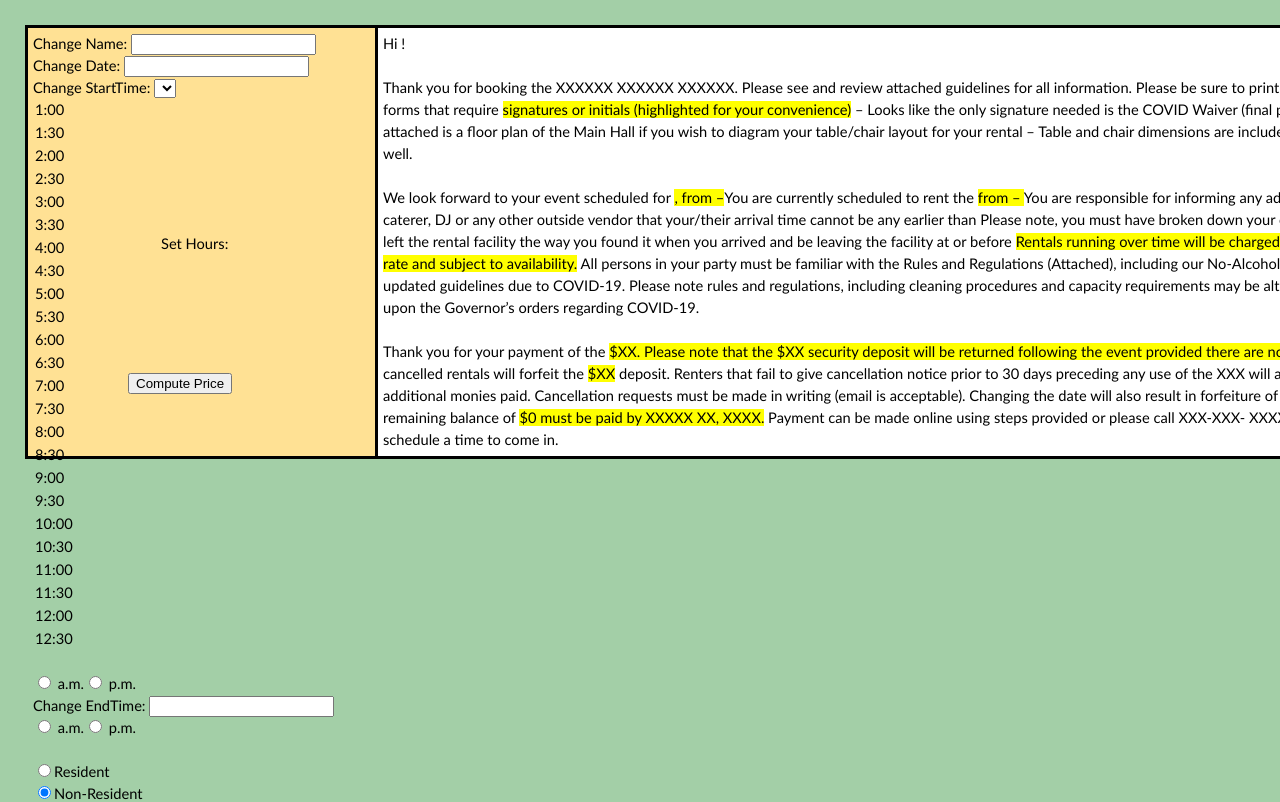
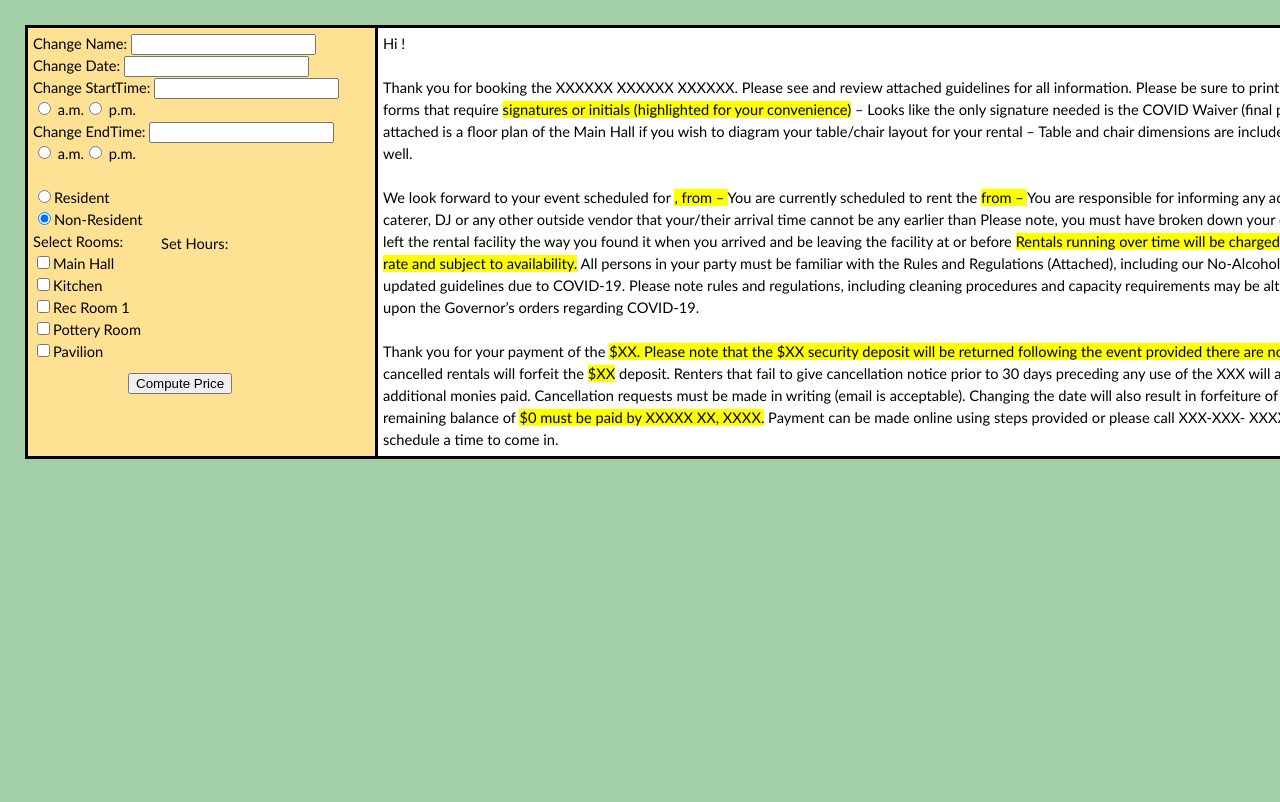
Before and after one commit to mlorang/Confirmation-Email, a React (Create React App) app: page / in a window 1280 px wide. Shown: the top 802 px of the page. Built offline with nearby package versions, Linux system fonts and the light colour scheme.

Commit message:
some css updates

```diff
--- a/src/components/ChangeEventTime.tsx
+++ b/src/components/ChangeEventTime.tsx
@@ -26,7 +26,7 @@ function ChangeEventTime({
 }: SetTime) {
   const TIMEPERIOD = [" a.m.", " p.m."];
 
-  function updateStartTime(event: React.ChangeEvent<HTMLSelectElement>) {
+  function updateStartTime(event: React.ChangeEvent<HTMLInputElement>) {
     setStartTime(event.target.value);
     console.log(event.target.value);
   }
@@ -45,12 +45,8 @@ function ChangeEventTime({
     <div>
       <div>
         <Form.Label> Change StartTime: </Form.Label>
-        <Form.Select value={startTime} onChange={updateStartTime} />
-        {timeList.map((time: string) => (
-          <option key={time} value={time}>
-            {time}
-          </option>
-        ))}
+        <Form.Control value={startTime} onChange={updateStartTime} />
+
         <br></br>
         {TIMEPERIOD.map((choice: string) => (
           <Form.Check
--- a/src/components/EventDateTimeRoom.tsx
+++ b/src/components/EventDateTimeRoom.tsx
@@ -23,8 +23,8 @@ function EventDateTimeAndRoom({
       <br></br>
       We look forward to your event scheduled for{" "}
       <mark>
-        {date}, from {startTime + startTimePeriod} –
-      </mark>
+        {date}, from {startTime + startTimePeriod} – {endTime + endTimePeriod}
+      </mark>{" "}
       You are currently scheduled to rent the{" "}
       <mark>
         {rooms} from {startTime + startTimePeriod} – {endTime + endTimePeriod}
```
